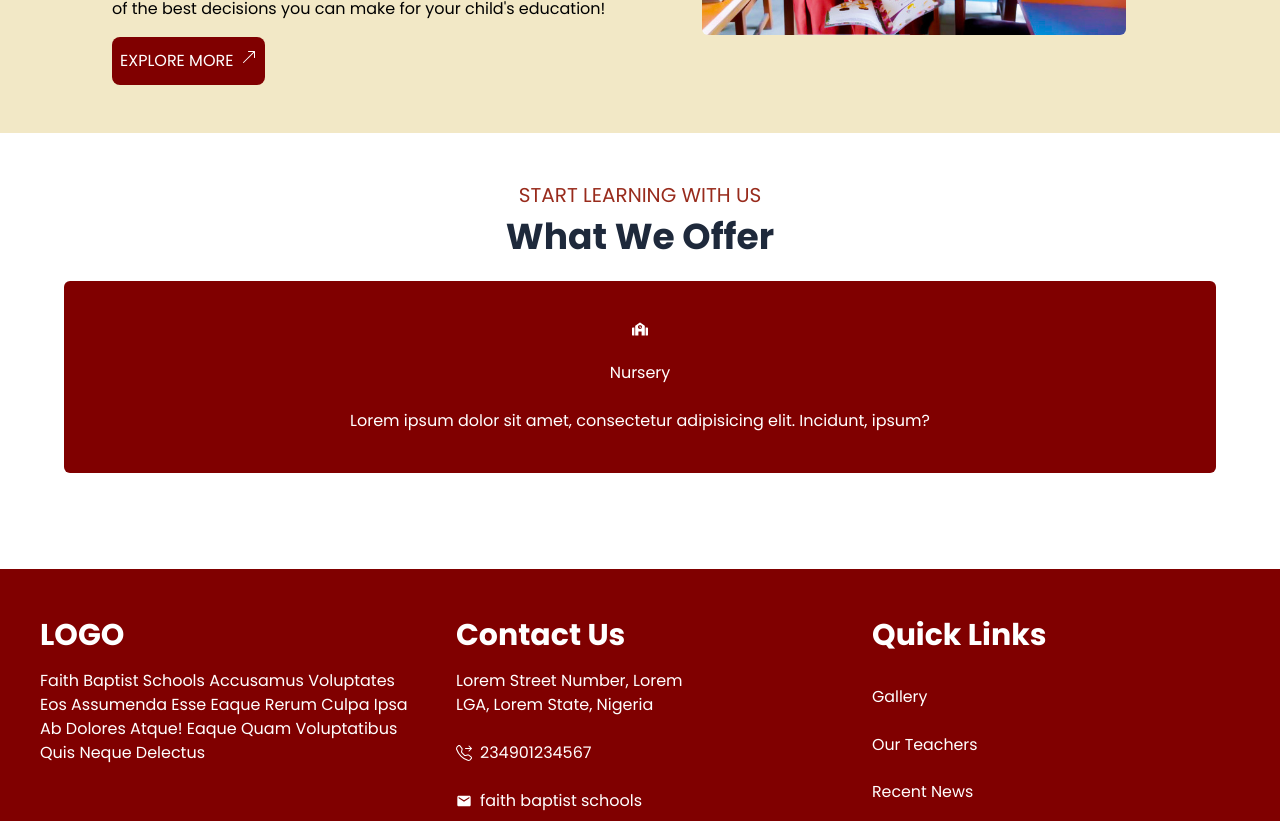
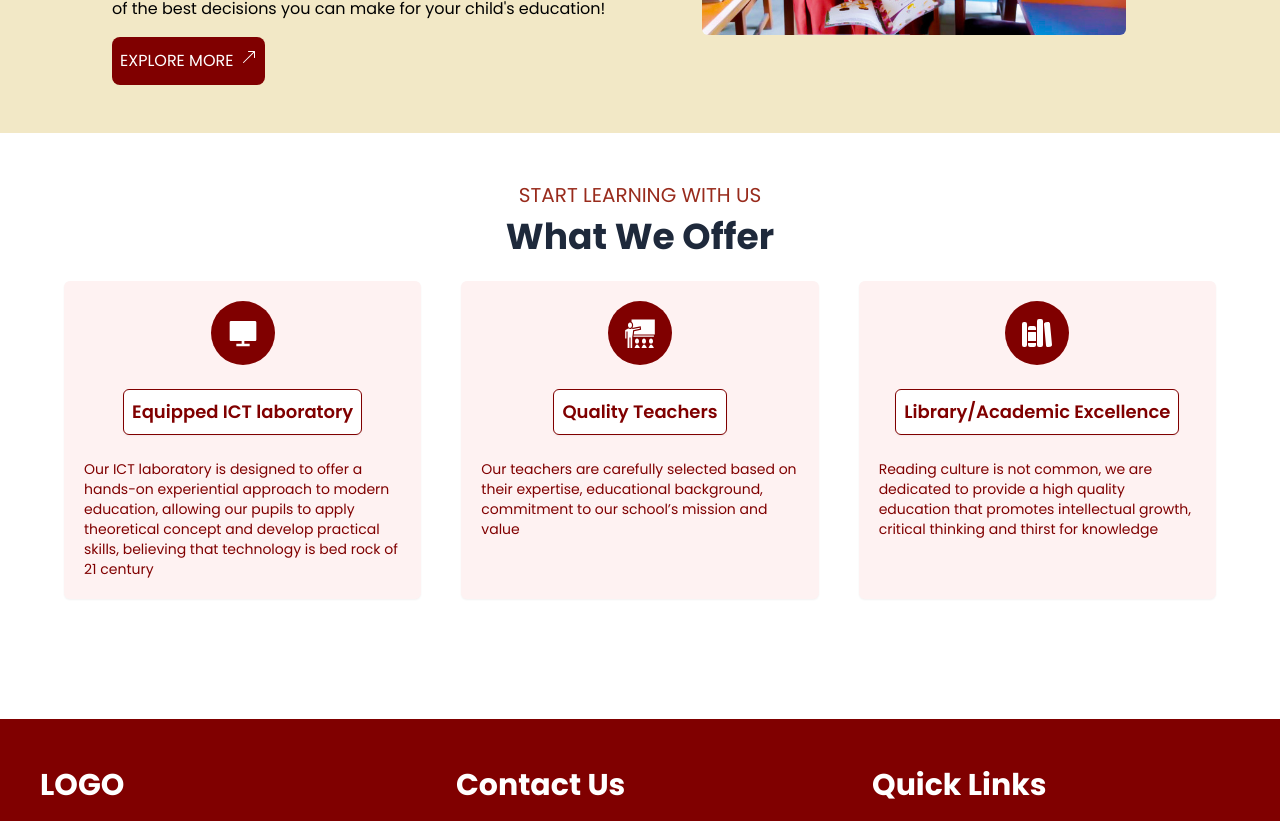
Before and after one commit to Nathaniyell/faithbaptist, a Next.js app: page / in a window 1280 px wide. Shown: the part 980-1801 px from the top of the page. Built offline with nearby package versions, Linux system fonts and the light colour scheme.

Commit message:
update page.tsx, Card.tsx and data.ts

```diff
--- a/src/app/page.tsx
+++ b/src/app/page.tsx
@@ -11,6 +11,8 @@ import Titles from "@/components/titles/Titles";
 import { schoolName } from "@/components/lib/data";
 import { FaSchool } from "react-icons/fa";
 import Card from "@/components/card/Card";
+import WhyChooseUs from "@/components/whatWeOffer/WhyChooseUs";
+import AnimatedContainer from "@/components/utils/AnimatedContainer";
 
 
 export default function Home() {
@@ -50,7 +52,7 @@ export default function Home() {
         </motion.div>
       </div>
       <Space />
-      <section className="relative bg-secondary2">
+      <AnimatedContainer className="relative bg-secondary2">
         <div className="bg-lightBg text-backgrounds relative flex flex-col">
 
           <div className="w-[90%] mx-auto relative grid place-items-center md:p-[2rem]">
@@ -97,18 +99,17 @@ export default function Home() {
           <Space />
         </div> */}
 
-      </section>
-      <div className="text-backgrounds bg-white">
+      </AnimatedContainer>
+      <AnimatedContainer className="text-slate-700 bg-white">
         <div className="!w-[90%] mx-auto">
           <Space />
           <Titles bigHeader="What we offer" smallHeader="start learning with us" variant="dark" />
           <br />
-          <Card icon={<FaSchool />}  title="Nursery" description="Lorem ipsum dolor sit amet, consectetur adipisicing elit. Incidunt, ipsum?" />
-
-
+          <WhyChooseUs />
+          <br />
         </div>
         <Space />
-      </div>
+      </AnimatedContainer>
     </main>
   );
 }
--- a/src/components/card/Card.tsx
+++ b/src/components/card/Card.tsx
@@ -1,4 +1,5 @@
 import React from 'react'
+import AnimatedContainer from '../utils/AnimatedContainer'
 
 
 interface cardTypeProps{
@@ -9,11 +10,11 @@ interface cardTypeProps{
 
 const Card = ({title, icon,description}: cardTypeProps) => {
   return (
-    <div className='bg-primary text-white flex flex-col items-center justify-between h-48 rounded-md p-10'>
-        <span>{icon}</span>
-        <h4>{title}</h4>
-        <p>{description}</p>
-    </div>
+    <AnimatedContainer className='bg-red-50 text-black flex flex-col gap-6 rounded-md p-5 shadow-sm'>
+        <span className='bg-primary self-center hover:bg-white hover:text-primary transition-all ease-linear duration-150 text-white rounded-full h-16 w-16 grid place-items-center'>{icon}</span>
+        <h4 className='self-center font-semibold text-lg text-primary rounded-md shadow-sm p-2 bg-white border border-primary'>{title}</h4>
+        <p className='text-sm text-primary'>{description}</p>
+    </AnimatedContainer>
   )
 }
 
--- a/src/components/lib/data.ts
+++ b/src/components/lib/data.ts
@@ -1,9 +1,11 @@
+
+
+
 export const quickLinks =[
     { href: "/gallery", title: "gallery" },
     { href: "/more/teachers", title: "our teachers" },
     { href: "/more/news", title: "recent news" },
 ]
-
 export const addressDetails = "Lorem street Number, \n Lorem LGA, \n Lorem State, Nigeria"
 export const phoneNumber = +234901234567
 export const schoolName = "Faith Baptist Schools"
--- /dev/null
+++ b/src/components/utils/AnimatedContainer.tsx
@@ -0,0 +1,22 @@
+import React from 'react'
+import { motion } from "framer-motion";
+
+
+interface ContainerProps{
+    children: React.ReactNode;
+    [key: string]: any; // Allows any additional props
+}
+const AnimatedContainer = ({children, ...props}:ContainerProps) => {
+    return (
+        <motion.section
+          initial={{ y: 80, opacity: 0 }}
+          whileInView={{ y: 0, opacity: 1 }}
+          transition={{ duration: 0.8 }}
+          {...props}
+        >
+          {children}
+        </motion.section>
+      )
+}
+
+export default AnimatedContainer
--- /dev/null
+++ b/src/components/whatWeOffer/WhyChooseUs.tsx
@@ -0,0 +1,38 @@
+import { RiComputerFill } from "react-icons/ri";
+import { GiTeacher } from "react-icons/gi";
+import { IoLibrary } from "react-icons/io5";
+import Card from "../card/Card";
+
+
+const WhyChooseUs = () => {
+const whatWeOffer = [
+        {
+            header: "Equipped ICT laboratory",
+            description: "Our ICT laboratory is designed to offer a hands-on experiential approach to modern education, allowing our pupils to apply theoretical concept and develop practical skills, believing that technology is bed rock of 21 century",
+            icon: <RiComputerFill size={32} />
+    },
+        {
+            header: "Quality Teachers",
+            description: "Our teachers are carefully selected based on their expertise, educational background, commitment to our school’s mission and value",
+            icon: <GiTeacher size={32} />
+    },
+        {
+            header: "Library/Academic Excellence",
+            description: "Reading culture is not common, we are dedicated to provide a high quality education that promotes intellectual growth, critical thinking and thirst for knowledge",
+            icon: <IoLibrary size={32} />
+    },
+    ]
+
+
+  return (
+    <section className="grid grid-cols-1 md:grid-cols-2 lg:grid-cols-3 gap-10">
+          {whatWeOffer.map((item, index)=>(
+              <Card key={index} icon={item.icon}  title={item.header} description={item.description} />
+            ))}
+            </section>
+
+
+  )
+}
+
+export default WhyChooseUs
```
